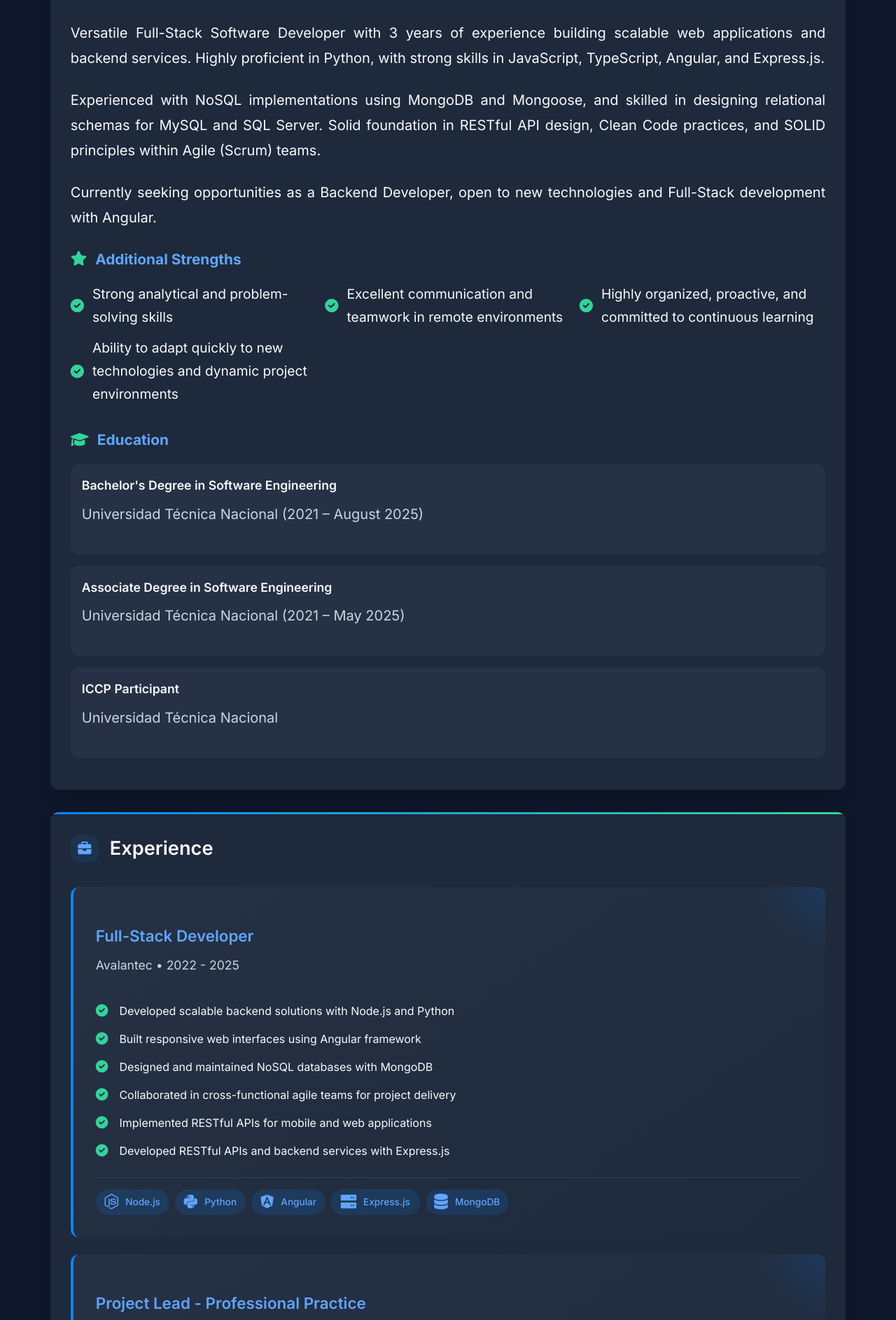
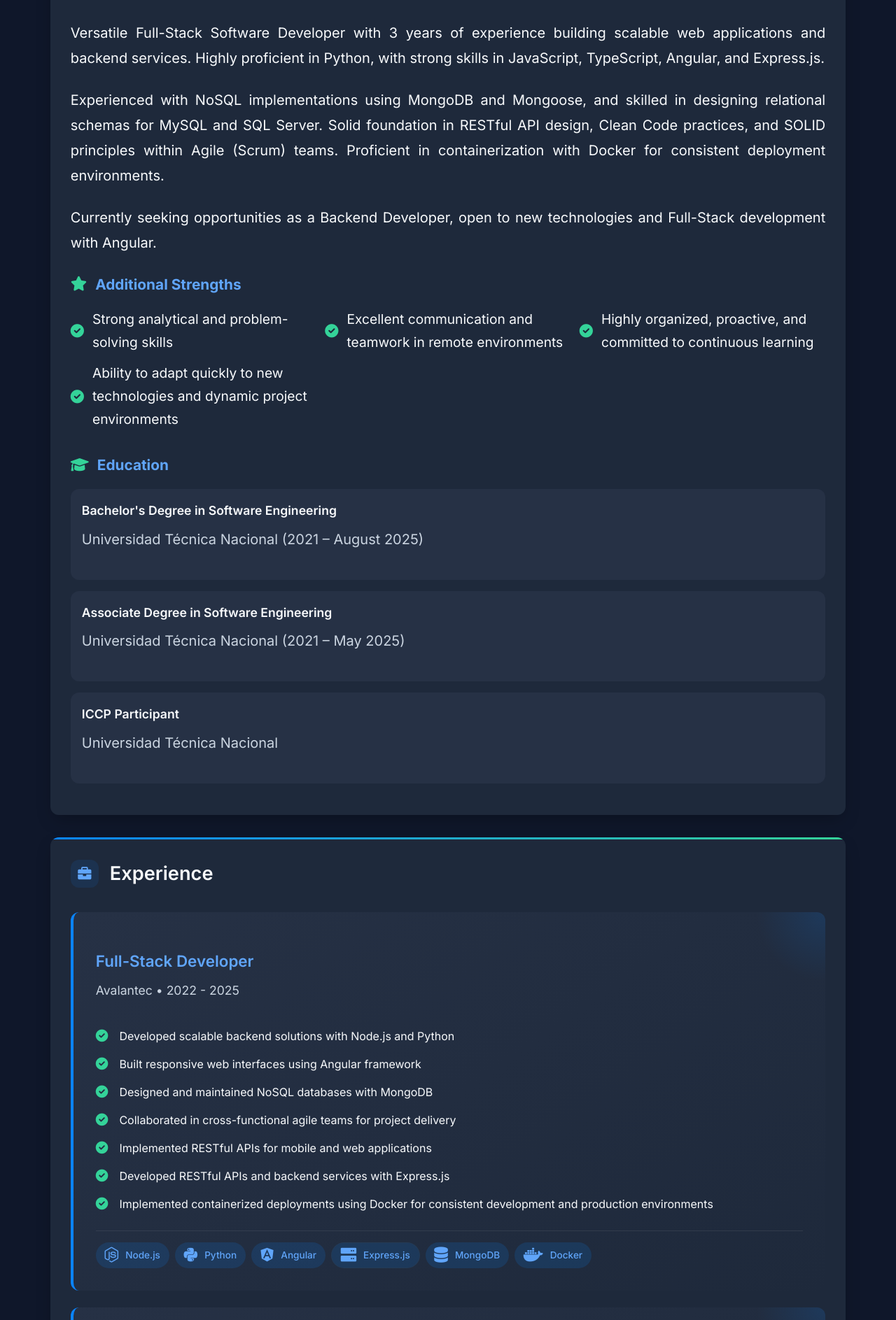
Before and after one commit to GeraldEDU19/portfolio, a plain HTML site: page index.html in a window 1280 px wide. Shown: the part 482-2369 px from the top of the page at 70% size. Drawn offline with Linux system fonts and the light colour scheme.

Commit message:
update: Enhance skills section with Docker proficiency and containerized deployment experience

```diff
--- a/index.html
+++ b/index.html
@@ -51,7 +51,8 @@
                 Experienced with NoSQL implementations using MongoDB and Mongoose, and
                 skilled in designing relational schemas for MySQL and SQL Server.
                 Solid foundation in RESTful API design, Clean Code practices, and
-                SOLID principles within Agile (Scrum) teams.
+                SOLID principles within Agile (Scrum) teams. Proficient in containerization
+                with Docker for consistent deployment environments.
             </p>
             <p>
                 Currently seeking opportunities as a Backend Developer, open to new
@@ -147,6 +148,9 @@
                             <i class="fas fa-check-circle"></i> Developed RESTful APIs and
                             backend services with Express.js
                         </li>
+                        <li>
+                            <i class="fas fa-check-circle"></i> Implemented containerized deployments using Docker for consistent development and production environments
+                        </li>
                     </ul>
                     <div class="tag-list">
                         <span class="tag"><i class="fab fa-node-js"></i><span>Node.js</span></span>
@@ -154,6 +158,7 @@
                         <span class="tag angular"><i class="fab fa-angular"></i><span>Angular</span></span>
                         <span class="tag express"><i class="fas fa-server"></i><span>Express.js</span></span>
                         <span class="tag database"><i class="fas fa-database"></i><span>MongoDB</span></span>
+                        <span class="tag docker"><i class="fab fa-docker"></i><span>Docker</span></span>
                     </div>
                 </div>
                 <div class="card">
@@ -314,17 +319,16 @@
                         <i class="fas fa-terminal skill-icon"></i>
                         <span>Postman</span>
                     </div>
+                    <div class="skill-item">
+                        <i class="fab fa-docker skill-icon"></i>
+                        <span>Docker</span>
+                    </div>
                 </div>
             </div>
 
             <div class="skill-category">
                 <h3><i class="fas fa-graduation-cap"></i> Currently Learning</h3>
                 <div class="skills-grid learning-skills">
-                    <div class="skill-item learning">
-                        <i class="fab fa-docker skill-icon"></i>
-                        <span>Docker</span>
-                        <div class="learning-badge">Learning</div>
-                    </div>
                     <div class="skill-item learning">
                         <i class="fas fa-project-diagram skill-icon"></i>
                         <span>GraphQL</span>
```
